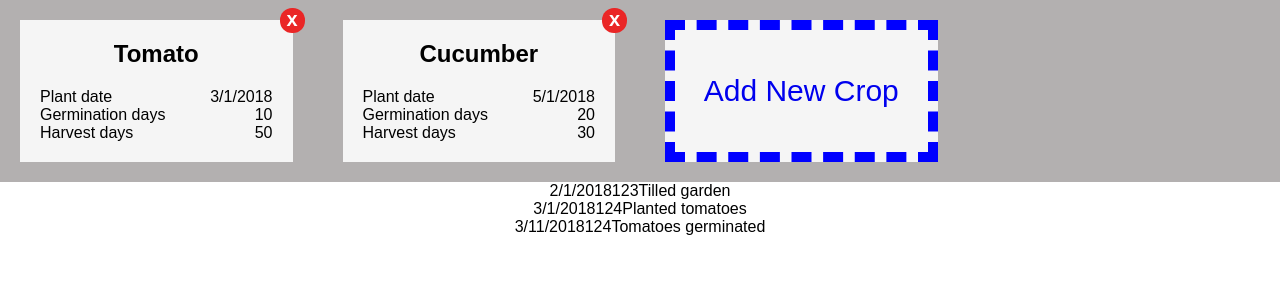
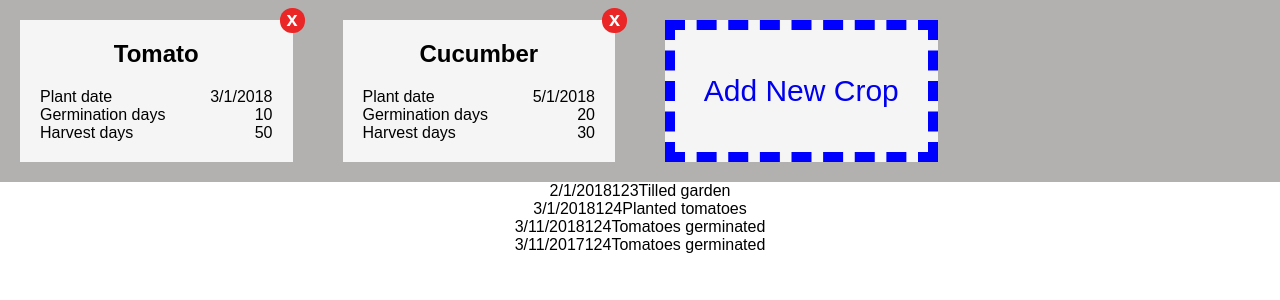
Before and after one commit to ryandabler/mcgregor, a React (Create React App) app: page / in a window 1280 px wide. Shown: the top 300 px of the page. Built offline with nearby package versions, Linux system fonts and the light colour scheme.

Commit message:
add a different year for testing journal logic

```diff
--- a/src/reducer.js
+++ b/src/reducer.js
@@ -39,6 +39,12 @@ const initialState = {
                 date: "3/11/2018",
                 scope: "124",
                 text: "Tomatoes germinated"
+            },
+            {
+                id: "145",
+                date: "3/11/2017",
+                scope: "124",
+                text: "Tomatoes germinated"
             }
         ]
     }
```
